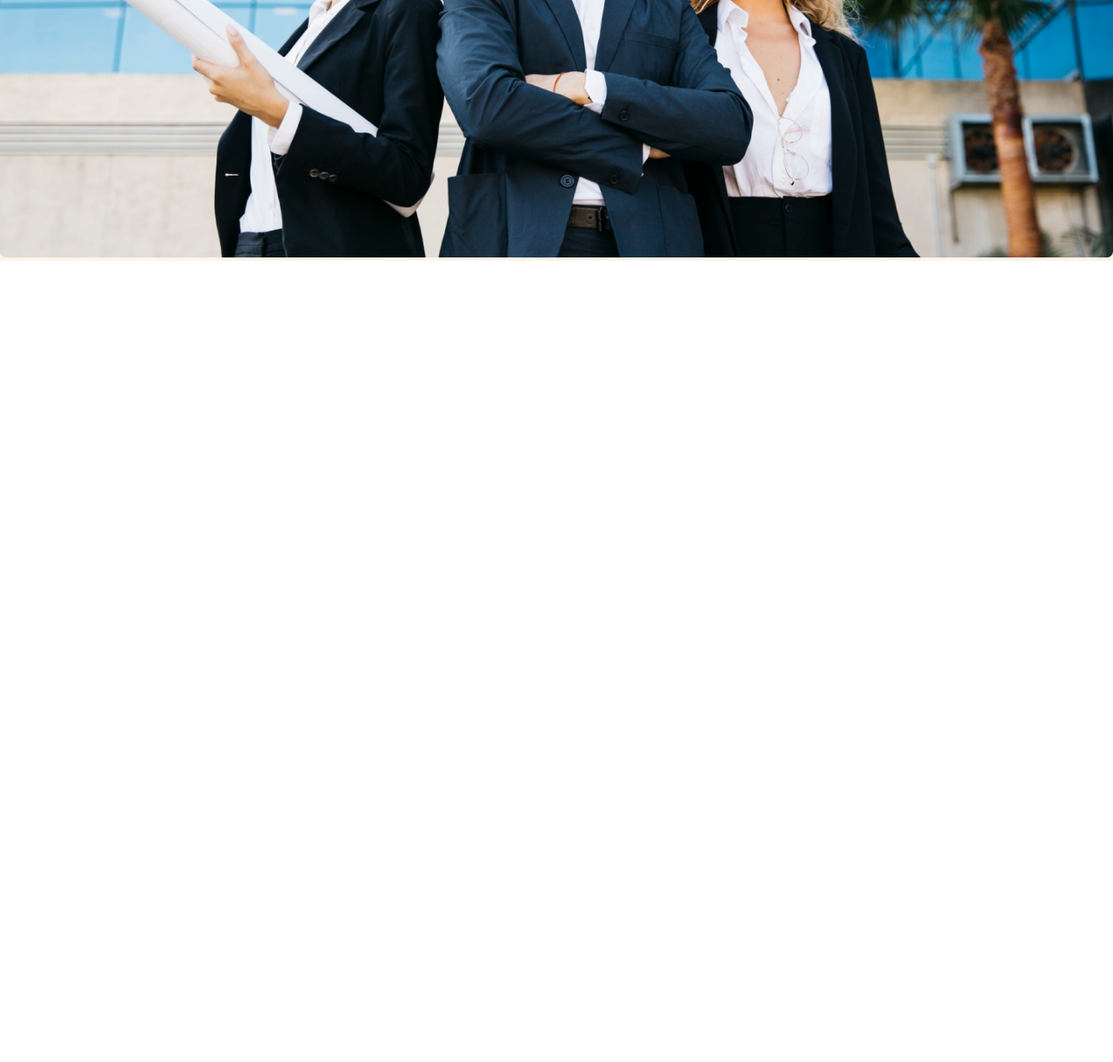
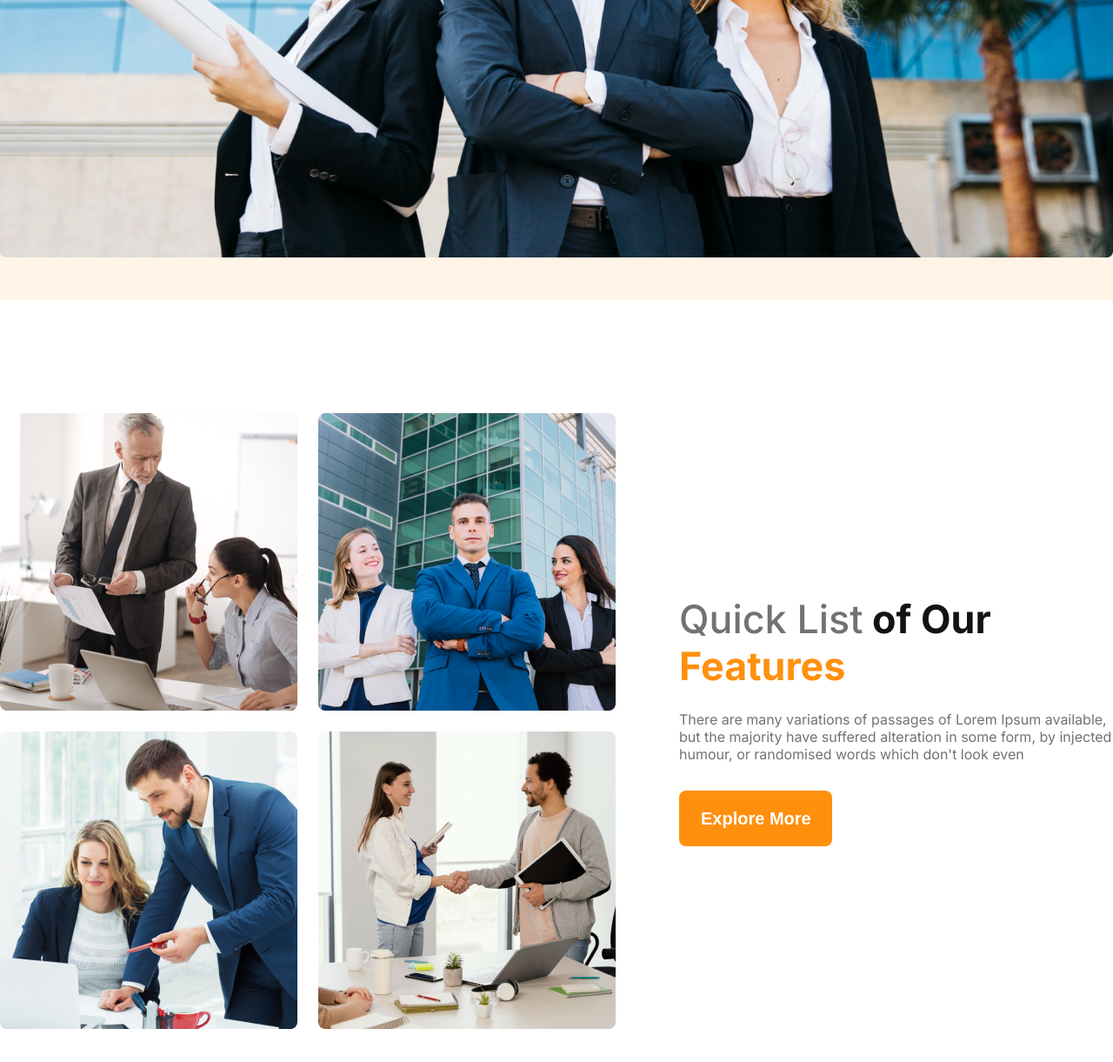
Before and after one commit to AnkonChy/g3-architects, a plain HTML site: page index.html in a window 1280 px wide. Shown: the part 745-1966 px from the top of the page at 87% size. Before the commit the page ends 1045 px from the top, so only its background shows below. Drawn offline with Linux system fonts and the light colour scheme.

Commit message:
features section completed

```diff
--- a/index.html
+++ b/index.html
@@ -31,7 +31,31 @@
         <img class="banner-image" src="images/banner.png" alt="" />
       </div>
     </header>
-    <main></main>
+    <main>
+      <section class="features display-flex">
+        <div class="teams-img-container">
+          <img src="images/team1.png" alt="two person discussing each other" />
+          <img src="images/team2.png" alt="3 person are standing" />
+          <img src="images/team3.png" alt="two person discussing each other" />
+          <img src="images/team4.png" alt="two person discussing each other" />
+        </div>
+        <div class="feature-detials">
+          <h2 class="section-title">
+            <span id="quick" class="dark3">Quick List</span
+            ><span id="ours" class="dark1"> of Our</span>
+            <span id="title3">Features</span>
+          </h2>
+          <p class="feature-description dark3">
+            There are many variations of passages of Lorem Ipsum available, but
+            the majority have suffered alteration in some form, by injected
+            humour, or randomised words which don't look even
+          </p>
+          <button class="btn-primary">Explore More</button>
+        </div>
+      </section>
+      <section class="section2"></section>
+      <session class="facts"> </session>
+    </main>
     <footer></footer>
   </body>
 </html>
--- a/style.css
+++ b/style.css
@@ -18,6 +18,15 @@
   border-radius: 8px;
   background-color: #ff900e;
   border: none;
+}
+
+.section-title {
+  margin-bottom: 24px;
+  font-size: 2.8rem;
+}
+
+main > section {
+  margin-top: 130px;
 }
 .bg-primary {
   background-color: rgba(255, 144, 14, 0.1);
@@ -84,11 +93,74 @@
 
 .banner-image {
   width: 100%;
+  margin-bottom: 45px;
 }
 
+/* main styles */
+main {
+  max-width: 1440px;
+  margin: 0 auto;
+}
+/* features styles */
+.features {
+  align-items: center;
+}
+
+.feature-detials {
+  margin-left: 73px;
+  max-width: 537px;
+}
+.teams {
+  gap: 24px;
+}
+
+.teams-img-container {
+  display: grid;
+  grid-template-columns: repeat(2, 1fr);
+  gap: 24px;
+}
+
+.feature-description {
+  margin-bottom: 32px;
+}
+
+#quick {
+  font-weight: 500;
+}
+
+#title3 {
+  color: #ff900e;
+  font-weight: 700;
+}
+
+#ours {
+  font-weight: 700;
+}
 /* responsive media query */
+/* small size device */
 @media screen and (max-width: 576px) {
-  .navbar,.navbar-links {
+  .navbar,
+  .features,
+  .navbar-links {
     flex-direction: column;
   }
+
+  .teams-img-container {
+    grid-template-columns: repeat(1, 1fr);
+  }
+
+  .feature-detials {
+    margin-left: 20px;
+  }
 }
+
+/* medium size device */
+@media screen and (min-width: 576px) and (max-width: 992px) {
+  .features {
+    flex-direction: column;
+  }
+
+  .feature-detials {
+    margin: 50px auto;
+  }
+}
```
